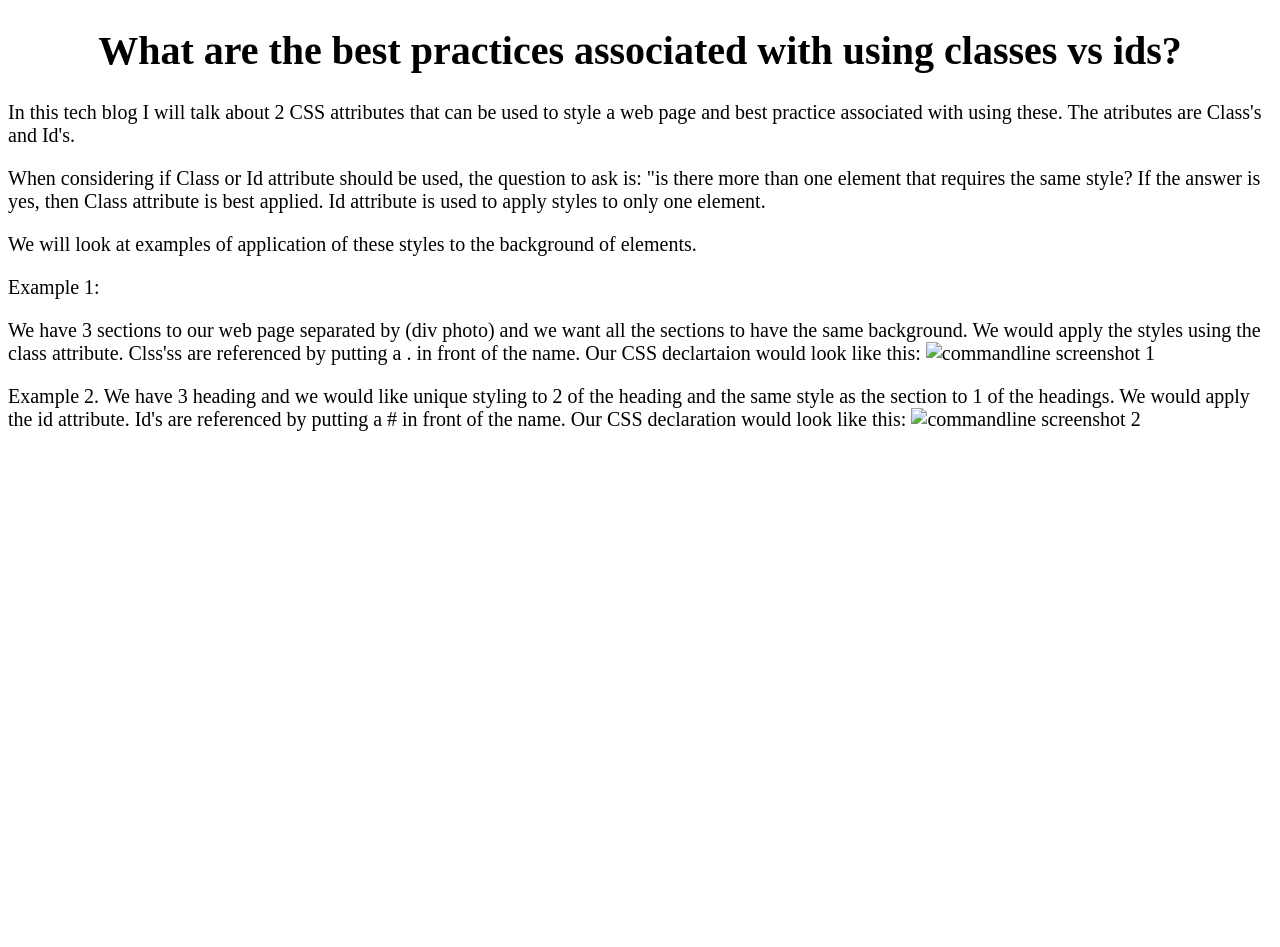
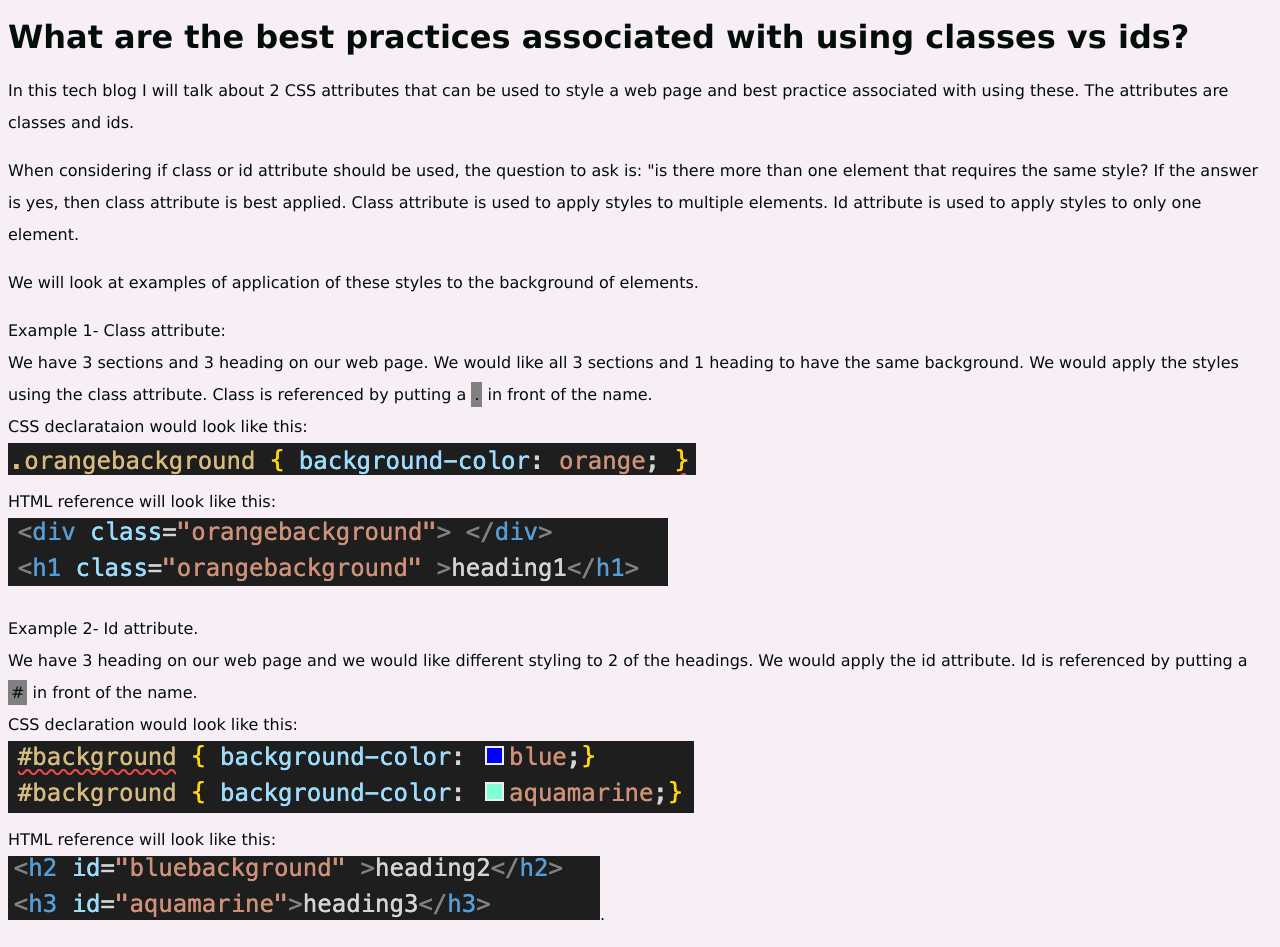
Before and after one commit to brindha-s-james/brindha-s-james.github.io, a plain HTML site: page blog/html-css.html in a window 1280 px wide. Before the commit the page ends 800 px from the top, so only its background shows below. Drawn offline with Linux system fonts and the light colour scheme.

Commit message:
major edit

```diff
--- a/blog/about-me.html
+++ b/blog/about-me.html
@@ -1,12 +1,7 @@
 <!DOCTYPE html>
 
-<style>
-body {line-height: 200%;}
-@media (max-width: 500px) {}
-
-
-</style>
 <html>
+  <head>    <link rel="stylesheet" href="../styles/main.css"> </head>
 <body>
 <p>
 
--- a/blog/html-css.html
+++ b/blog/html-css.html
@@ -1,36 +1,32 @@
 <!DOCTYPE html>
-<style>
-    body
-    h1 { font-size: 40px; text-align: center;
-    }
-    body {font-size: 20px;}
-    reduce space between example1 and paragraph
-    reduce space between example2 and paragraph
-
-
-</style>
+<html>
 
 <head>
+    <link rel="stylesheet" href="../styles/main.css">
     <title>Sprint-2 Tech Blog</title>
 </head>
 <body>
 
     <h1> What are the best practices associated with using classes vs ids? </h1>
 
-<p>In this tech blog I will talk about 2 CSS attributes that can be used to style a web page and best practice associated with using these. The atributes are Class's and Id's.
+<p>In this tech blog I will talk about 2 CSS attributes that can be used to style a web page and best practice associated with using these. The attributes are classes and ids.
 </p>
-<p> When considering if Class or Id attribute should be used, the question to ask is: "is there more than one element that requires the same style? If the answer is
-    yes, then Class attribute is best applied. Id attribute is used to apply styles to only one element. </p>
+<p> When considering if class or id attribute should be used, the question to ask is: "is there more than one element that requires the same style? If the answer is
+    yes, then class attribute is best applied. Class attribute is used to apply styles to multiple elements. Id attribute is used to apply styles to only one element. </p>
 
     <p>  We will look at examples of application of these styles to the background of elements. </p>
-    <p>Example 1:
-        <p>We have 3 sections to our web page separated by <img src="" alt="">(div photo) and we want all the sections to have the same background.
-        We would apply the styles using the class attribute. Clss'ss are referenced by putting a . in front of the name.
-Our CSS declartaion would look like this:  <img src="" alt="commandline screenshot 1">
+    <p>Example 1- Class attribute:
+    </br> We have 3 sections and 3 heading on our web page.
+     We would like all 3 sections and 1 heading to have the same background.
+        We would apply the styles using the class attribute. Class is referenced by putting a <span class="bold">.</span> in front of the name. </br>
+CSS declarataion would look like this:<br>  <img src="../Images/class .png" alt="class"><br>
+HTML reference will look like this: </br>  <img src="../Images/class tag.png" alt="class-tag"></br>
 </p>
-<p>Example 2. We have 3 heading and we would like unique styling to 2 of the heading and the same style as the section to 1 of the headings.
-    We would apply the id attribute. Id's are referenced by putting a # in front of the name.
-     Our CSS declaration would look like this: <img src="" alt="commandline screenshot 2">
+<p>Example 2- Id attribute.
+</br>We have 3 heading on our web page and we would like different styling to 2 of the headings.
+    We would apply the id attribute. Id is referenced by putting a <span class="bold">#</span> in front of the name.
+</br>CSS declaration would look like this: </br><img src="../Images/Id .png" alt="Id">
+</br>HTML reference will look like this: </br> <img src="../Images/Id tag.png" alt="Id-tag">.
 
     </p>
 
--- a/styles/main.css
+++ b/styles/main.css
@@ -0,0 +1,23 @@
+body {color:rgb(3, 14, 10); background-color: rgb(247, 238, 246);
+
+    font-family: 'Lucida Sans', 'Lucida Sans Regular', 'Lucida Grande', 'Lucida Sans Unicode', Geneva, Verdana, sans-serif;
+
+}
+.bold {background-color:grey; padding:3px;}
+.solid {font-weight: bold; padding:3px}
+
+.div-1 {background-color: rgb(216, 216, 169); text-align: center;
+   padding: 20px 20px 20px 20px; border-width: 5px 5px 5px 5px; border-color: rgb(181, 13, 131); border-style: solid;
+    }
+    .div2n3{background-color: rgba(216, 216, 169);padding: 5px 10px 10px 20px;margin-top: 50px;}
+    .fontsize {font-size:20px;}
+    #fontsize {font-size:40px;}
+
+    #div4 {padding: 5px 10px 10px 20px; background-color: rgba(216, 216, 169);
+        margin-top: 50px;  font-family: Arial, Helvetica, sans-serif; }
+
+
+
+
+        body {line-height: 200%;}
+        @media (max-width: 500px) {}
```
Also changed, not shown: index.html (+14 -43 lines), Images/green-background.png (added).
